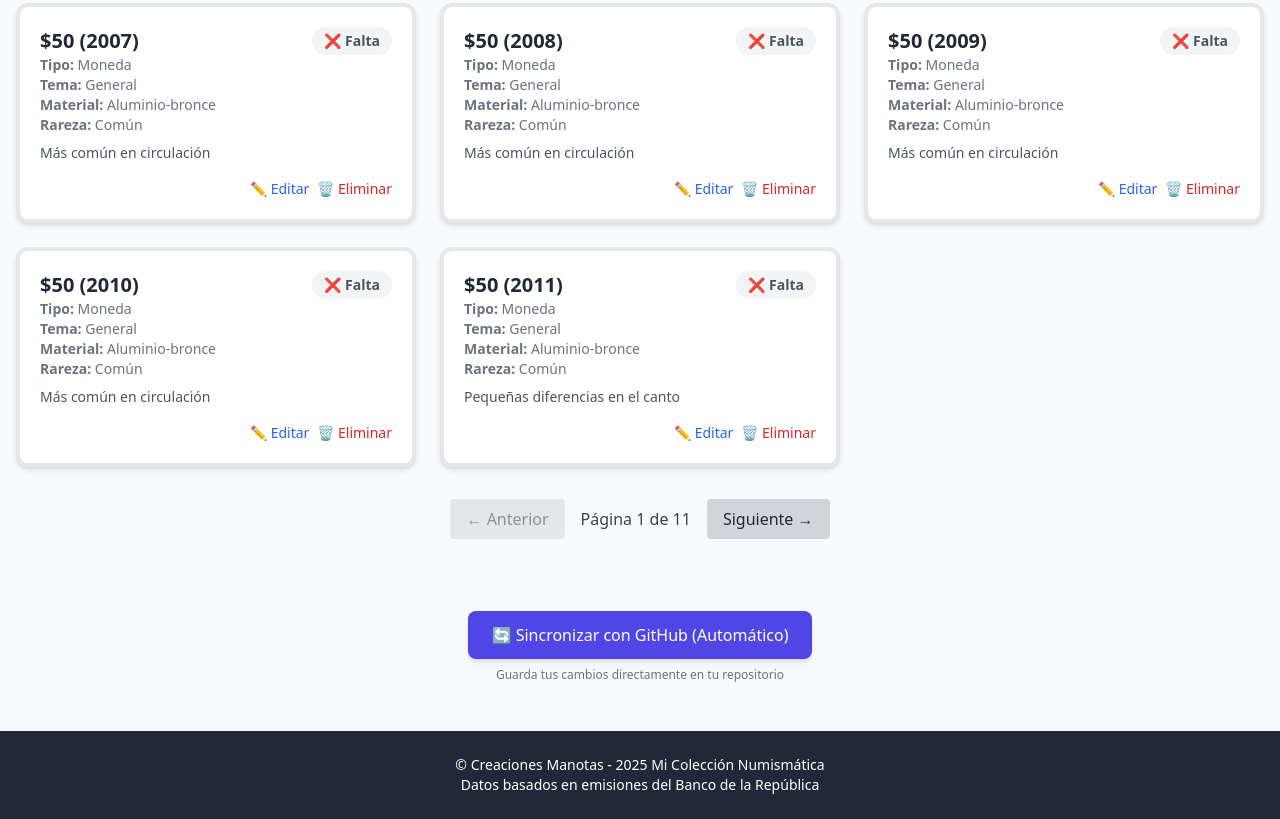
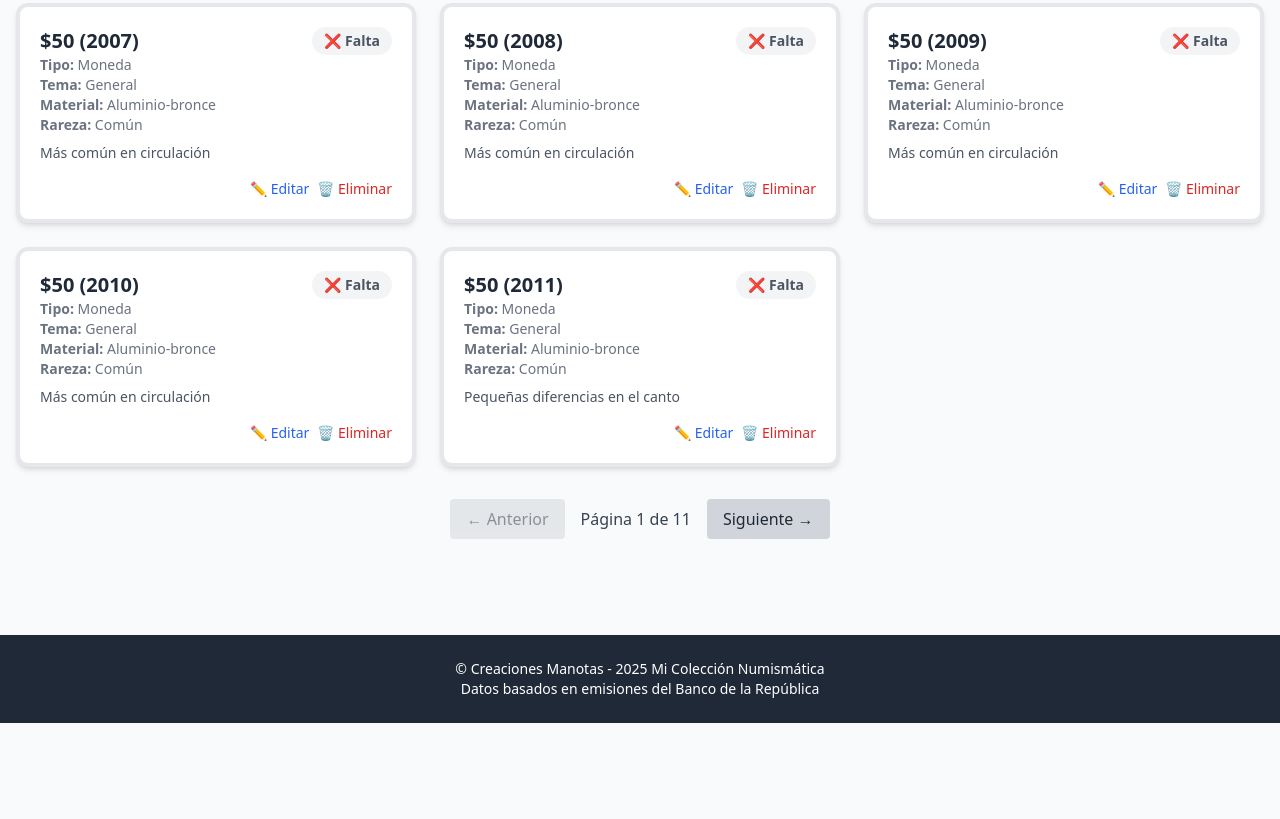
Before and after one commit to rubendml/numismatica, a plain HTML site: page index.html in a window 1280 px wide. Shown: the part 1755-2574 px from the top of the page. After the commit the page ends 2478 px from the top, so only its background shows below. Drawn offline with nearby package versions, Linux system fonts and the light colour scheme.

Commit message:
Update index.html

```diff
--- a/index.html
+++ b/index.html
@@ -36,7 +36,7 @@
     <button onclick="showSection('add-denominacion')" class="px-6 py-3 bg-purple-600 text-white rounded-full hover:bg-purple-700 transition">+ Denominación</button>
   </div>
 
-  <!-- Sincronización -->
+  <!-- Sincronización Manual -->
   <div class="container mx-auto px-4 mt-2 text-center">
     <div class="flex flex-wrap justify-center gap-3">
       <button onclick="exportarCatalogo()" class="px-4 py-2 bg-purple-600 text-white rounded-md hover:bg-purple-700 text-sm">
@@ -49,7 +49,7 @@
     <p class="text-xs text-gray-400 mt-1">Exporta y sube a tu repositorio para sincronizar</p>
   </div>
 
-  <!-- Contenido -->
+  <!-- Contenido principal -->
   <div class="container mx-auto px-4 pb-12">
 
     <div id="section-catalogo" class="mt-6 hidden">
@@ -148,16 +148,6 @@
 
   </div>
 
-<!-- Botón de sincronización automática -->
-<div class="container mx-auto px-4 mt-6 text-center">
-  <button onclick="sincronizarConGitHub()" class="px-6 py-3 bg-indigo-600 text-white rounded-lg hover:bg-indigo-700 font-medium shadow-md transition">
-    🔄 Sincronizar con GitHub (Automático)
-  </button>
-  <p class="text-xs text-gray-500 mt-2">
-    Guarda tus cambios directamente en tu repositorio
-  </p>
-</div>
-
   <!-- Footer -->
   <footer class="mt-12 bg-gray-800 text-white py-6 text-center text-sm">
     <p>© Creaciones Manotas - 2025 Mi Colección Numismática</p>
```
